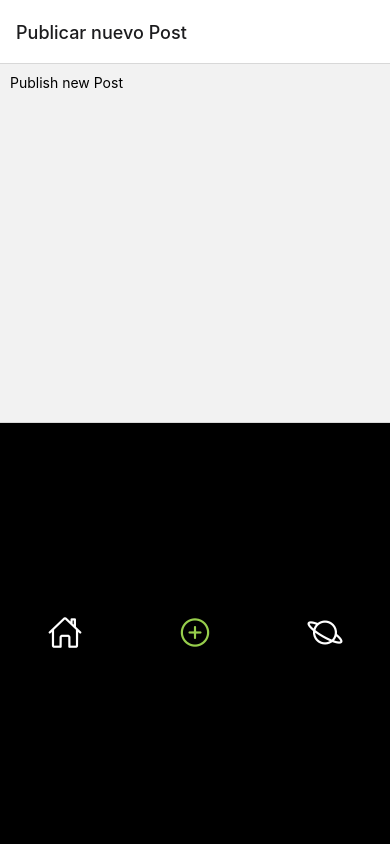
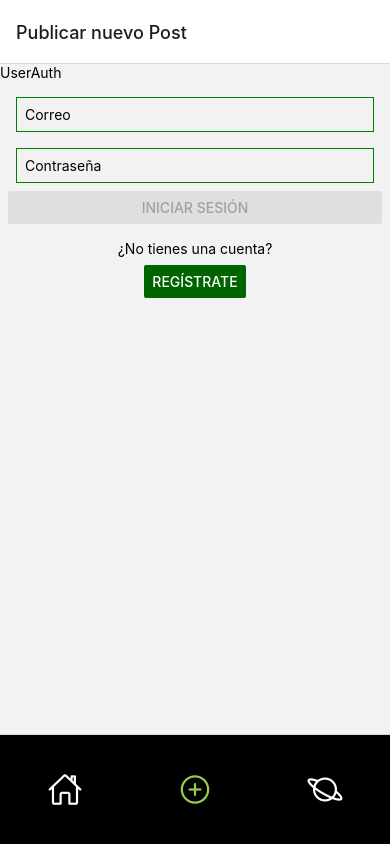
Before and after one commit to martifontanet/AWUG3_ReactNativeApp, a React Native app in the folder wickyandmorty/: screen /PublishTab in a window 390 px wide. Built offline with nearby package versions, Linux system fonts and the light colour scheme.

Commit message:
Supabase Upload + Auth v1

```diff
--- a/wickyandmorty/App.js
+++ b/wickyandmorty/App.js
@@ -1,3 +1,4 @@
+import "react-native-url-polyfill/auto";
 import { createBottomTabNavigator } from "@react-navigation/bottom-tabs";
 import { StyleSheet } from "react-native";
 import { NavigationContainer } from "@react-navigation/native";
@@ -5,12 +6,17 @@ import TabIcon from "./components/Basic/TabIcons";
 import HomeTab from "./tabs/HomeTab";
 import WikiTab from "./tabs/WikiTab";
 import PublishTab from "./tabs/PublishTab";
+import { AuthProvider } from "./utils/userContext";
+import UserAuth from "./screens/UserAuth";
 
 const Tab = createBottomTabNavigator();
 
 
 export default function App() {
+
+
   return (
+    <AuthProvider>
         <NavigationContainer>
           <Tab.Navigator
             screenOptions={{
@@ -57,12 +63,14 @@ export default function App() {
             />
           </Tab.Navigator>
         </NavigationContainer>
+      </AuthProvider>
   );
 }
 
 const styles = StyleSheet.create({
   tabBar: {
     flex: 1,
-    backgroundColor: "black"
+    backgroundColor: "black",
+    maxHeight: 110,
   },
 });
--- /dev/null
+++ b/wickyandmorty/components/Barras/AuthForm.tsx
@@ -0,0 +1,105 @@
+import { useState } from 'react';
+import { StyleSheet, Button, Text, TextInput, View } from 'react-native';
+
+import type {
+  SignInWithPasswordCredentials,
+  SignUpWithPasswordCredentials,
+} from '@supabase/supabase-js';
+
+interface AuthFormProps {
+  onSignUp: (credentials: SignUpWithPasswordCredentials) => void;
+  onLogin: (credentials: SignInWithPasswordCredentials) => void;
+  loading: boolean;
+}
+
+export default function AuthForm({
+  onSignUp,
+  onLogin,
+  loading,
+}: AuthFormProps) {
+  const [mode, setMode] = useState<'login' | 'signUp'>('login');
+  const [username, setUsername] = useState('');
+  const [email, setEmail] = useState('');
+  const [password, setPassword] = useState('');
+
+  const handleSubmit = () => {
+    if (mode === 'login') {
+      onLogin({ email, password });
+    } else {
+      onSignUp({ email, password, options: { data: { username } } });
+    }
+  };
+
+  return (
+    <View style={styles.container}>
+      {mode === 'signUp' && (
+          <TextInput
+            style={styles.inputBox}
+            placeholder="Nombre de usuario"
+            value={username}
+            onChangeText={setUsername}
+          />
+      )}
+        <TextInput
+          style={styles.inputBox}
+          placeholder="Correo"
+          value={email}
+          onChangeText={setEmail}
+          autoCapitalize="none"
+          keyboardType="email-address"
+        />
+        <TextInput
+          style={styles.inputBox}
+          placeholder="Contraseña"
+          value={password}
+          onChangeText={setPassword}
+          secureTextEntry={true}
+          autoCapitalize="none"
+        />
+        <Button
+          color="green"
+          title={mode === 'login' ? 'Iniciar sesión' : 'Registrarse'}
+          onPress={handleSubmit}
+          disabled={loading || !email || !password}
+        />
+      <View style={styles.footer}>
+        <Text style={{ marginBottom: 8 }}>
+          {mode === 'login'
+            ? '¿No tienes una cuenta?'
+            : '¿Ya tienes una cuenta?'}
+        </Text>
+        <Button
+          color="darkgreen"
+          title={mode === 'login' ? 'Regístrate' : 'Inicia sesión'}
+          onPress={() => setMode(mode === 'login' ? 'signUp' : 'login')}
+        />
+      </View>
+    </View>
+  );
+}
+const styles = StyleSheet.create({
+  container: {
+    margin: 8,
+  },
+  title: {
+    fontSize: 32,
+    fontWeight: 'bold',
+    textAlign: 'center',
+    marginBottom: 24,
+    marginTop: 16,
+  },
+  inputBox: {
+    borderColor: "green",
+    borderWidth: 1,
+    padding: 8,
+    margin: 8,
+  },
+  footer: {
+    paddingTop: 16,
+    justifyContent: 'center',
+    alignItems: 'center',
+  },
+  button: {
+    width: "50%",
+  }
+});
--- /dev/null
+++ b/wickyandmorty/components/Barras/PostInput.tsx
@@ -0,0 +1,54 @@
+import React, {useRef, useState} from "react";
+import { StyleSheet, Text, View, TextInput, Button } from "react-native";
+
+interface Props {
+    onSubmit: (content: string) => void;
+}
+
+export default function PostInput({ onSubmit }: Props)  {
+
+  const [content, setContent] = useState('');
+  //const inputRef = useRef();
+  //const [selectedFile, setSelectedFile] = useState(null);
+
+  return (
+    <View>
+      <TextInput style={styles.input} value={content} onChangeText={setContent} />
+      <Button title="Publicar" onPress={() => {
+        onSubmit(content)
+        setContent('')
+      }} />
+
+      {/* Hidden file input element
+      <input type="file" ref={inputRef} style={{ display: "none" }} />
+
+      {/* Button to trigger the file input dialog
+      <button className="file-btn"> <Text> Upload File</Text> </button>
+
+      <div className="selected-file">
+          <Text>File Name Here</Text>
+
+
+          <button>
+              <Text>delete</Text>
+          </button>
+      </div>*/}
+    </View>
+
+  );
+};
+
+
+const styles = StyleSheet.create({
+    container: {
+      flex: 1,
+      paddingTop: 10,
+      paddingHorizontal: 10,
+      gap: 10,
+    },
+    input: {
+      borderColor: 'green',
+      borderWidth: 1,
+      padding: 8,
+    }
+  });
--- a/wickyandmorty/package.json
+++ b/wickyandmorty/package.json
@@ -12,6 +12,8 @@
     "@expo/metro-runtime": "~3.1.3",
     "@react-navigation/bottom-tabs": "^6.5.20",
     "@react-navigation/native-stack": "^6.9.26",
+    "@supabase/supabase-js": "^2.43.2",
+    "@types/react": "~18.2.45",
     "expo": "~50.0.13",
     "expo-constants": "~15.4.5",
     "expo-status-bar": "~1.11.1",
@@ -19,7 +21,9 @@
     "react-dom": "18.2.0",
     "react-native": "0.73.5",
     "react-native-svg": "^15.1.0",
-    "react-native-web": "~0.19.6"
+    "react-native-url-polyfill": "^2.0.0",
+    "react-native-web": "~0.19.6",
+    "typescript": "^5.3.0"
   },
   "devDependencies": {
     "@babel/core": "^7.20.0"
--- a/wickyandmorty/screens/Publish.js
+++ /dev/null
@@ -1,23 +0,0 @@
-import {
-    StyleSheet,
-    Text,
-    View,
-  } from "react-native";
-
-  export default function Publish() {
-
-    return (
-        <View style={styles.container}>
-          <Text>Publish new Post</Text>
-        </View>
-    );
-  }
-
-  const styles = StyleSheet.create({
-    container: {
-      flex: 1,
-      paddingTop: 10,
-      paddingHorizontal: 10,
-      gap: 10,
-    }
-  });
--- /dev/null
+++ b/wickyandmorty/screens/Publish.tsx
@@ -0,0 +1,62 @@
+import { FlatList, StyleSheet, Text, View, } from "react-native";
+import PostInput from "../components/Barras/PostInput";
+import { supabase } from "../utils/clientSupabase";
+import { useEffect, useState } from "react";
+
+
+export default function Publish() {
+  const [posts, setPosts] = useState([]);
+
+  useEffect(() => {
+    const fetchPosts = async () => {
+      const {data, error} = await supabase.from("posts").select('*').order('created_at', {ascending: false,});
+
+      if (error) {
+        console.log(error);
+      } else {
+        setPosts(data);
+      }
+    };
+
+    fetchPosts();
+  }, [])
+
+  console.log(posts);
+
+  const handleSubmit = async (content: string) => {
+    const { data, error } = await supabase
+    .from('posts')
+    .insert({ content })
+    .select();
+    if (error) {
+      console.log(error);
+    } else {
+      setPosts([data[0], ...posts]);
+    }
+  }
+
+  return (
+      <View style={styles.container}>
+        <Text>Publish new Post</Text>
+        <FlatList
+          data={posts}
+          keyExtractor={item => item.id}
+          renderItem={({ item }) => <Text>{item.content}</Text>}
+          />
+        <PostInput onSubmit={handleSubmit} />
+      </View>
+  );
+}
+
+const styles = StyleSheet.create({
+  container: {
+    paddingTop: 10,
+    paddingHorizontal: 10,
+    gap: 10,
+  },
+  input: {
+    borderColor: 'green',
+    borderWidth: 1,
+    padding: 8,
+  }
+});
--- /dev/null
+++ b/wickyandmorty/screens/UserAuth.tsx
@@ -0,0 +1,42 @@
+import { StyleSheet, Text, View, Alert } from 'react-native';
+import { useState } from "react";
+import AuthForm from '../components/Barras/AuthForm';
+import { SignInWithPasswordCredentials, SignUpWithPasswordCredentials } from '@supabase/supabase-js';
+import { supabase } from '../utils/clientSupabase';
+
+export default function UserAuth() {
+    const [loading, setLoading] = useState(false)
+
+    const handleSignup = async (credentials: SignUpWithPasswordCredentials) => {
+      if (!('email' in credentials)) return;
+      setLoading(true);
+      const { email, password } = credentials;
+      const { error, data } = await supabase.auth.signUp({ email, password});
+
+      if (error) Alert.alert(error.message);
+
+      console.log(data);
+      setLoading(false);
+
+    }
+
+    const handleLogin = async (credentials: SignInWithPasswordCredentials) => {
+      if (!('email' in credentials)) return;
+      setLoading(true);
+      const { email, password } = credentials;
+      const { error, data } = await supabase.auth.signInWithPassword({ email, password});
+
+      if (error) Alert.alert(error.message);
+
+      console.log(data);
+      setLoading(false);
+    }
+  return (
+    <View>
+      <Text>UserAuth</Text>
+      <AuthForm loading={loading} onLogin={handleLogin} onSignUp={handleSignup} />
+    </View>
+  );
+}
+
+const styles = StyleSheet.create({})
--- a/wickyandmorty/tabs/PublishTab.js
+++ b/wickyandmorty/tabs/PublishTab.js
@@ -1,14 +1,17 @@
 import { createNativeStackNavigator } from "@react-navigation/native-stack";
 import Publish from "../screens/Publish";
+import UserAuth from "../screens/UserAuth";
 
 const Stack = createNativeStackNavigator();
+
+const isAuth = false;
 
 export default function HomeTab() {
   return (
     <Stack.Navigator >
         <Stack.Screen
         name="Publish"
-        component={Publish}
+        component={isAuth ? Publish : UserAuth}
         options={{ title: "Publicar nuevo Post" }}
       />
     </Stack.Navigator>
--- /dev/null
+++ b/wickyandmorty/tsconfig.json
@@ -0,0 +1,4 @@
+{
+  "compilerOptions": {},
+  "extends": "expo/tsconfig.base"
+}
--- /dev/null
+++ b/wickyandmorty/utils/clientSupabase.js
@@ -0,0 +1,7 @@
+import { createClient } from "@supabase/supabase-js";
+
+const API_URL = "https://pqiohvmdtknipfcwaxmd.supabase.co";
+const API_KEY =
+    "eyJhbGciOiJIUzI1NiIsInR5cCI6IkpXVCJ9.eyJpc3MiOiJzdXBhYmFzZSIsInJlZiI6InBxaW9odm1kdGtuaXBmY3dheG1kIiwicm9sZSI6ImFub24iLCJpYXQiOjE3MTAwOTkwNjgsImV4cCI6MjAyNTY3NTA2OH0.e7_OLfYAumgBotXCplkHlJTlivEzvxMSFfGPhmjGjIo";
+
+export const supabase = createClient(API_URL,API_KEY);
--- /dev/null
+++ b/wickyandmorty/utils/userContext.tsx
@@ -0,0 +1,43 @@
+import { Session } from "@supabase/supabase-js";
+import { ReactNode, createContext, useContext } from "react";
+import { useState, useEffect } from "react";
+import { supabase } from "./clientSupabase";
+
+export interface UserProfile {
+    username: String;
+    avatarUrl?: String;
+}
+
+export interface UserInfo {
+    session: Session | null;
+    profile: UserProfile | null;
+}
+
+const UserContext = createContext<UserInfo>({
+    session: null,
+    profile: null,
+});
+
+export function AuthProvider({ children }: {children: ReactNode}) {
+    const [userInfo, setUserInfo] = useState({
+        session: null,
+        profile: null,
+    })
+
+    useEffect(() => {
+        supabase.auth.getSession().then(({ data: { session } }) => {
+            setUserInfo({ ...userInfo, session });
+        });
+        supabase.auth.onAuthStateChange((_event, session ) => {
+            setUserInfo({ session, profile: null });
+        });
+    }, []);
+
+    return (
+        <UserContext.Provider value={userInfo}>{children}</UserContext.Provider>
+    );
+}
+
+export function useUserInfo() {
+    return useContext(UserContext);
+}
```
Also changed, not shown: 1 other file (tests, documents, lock files or other folders).
